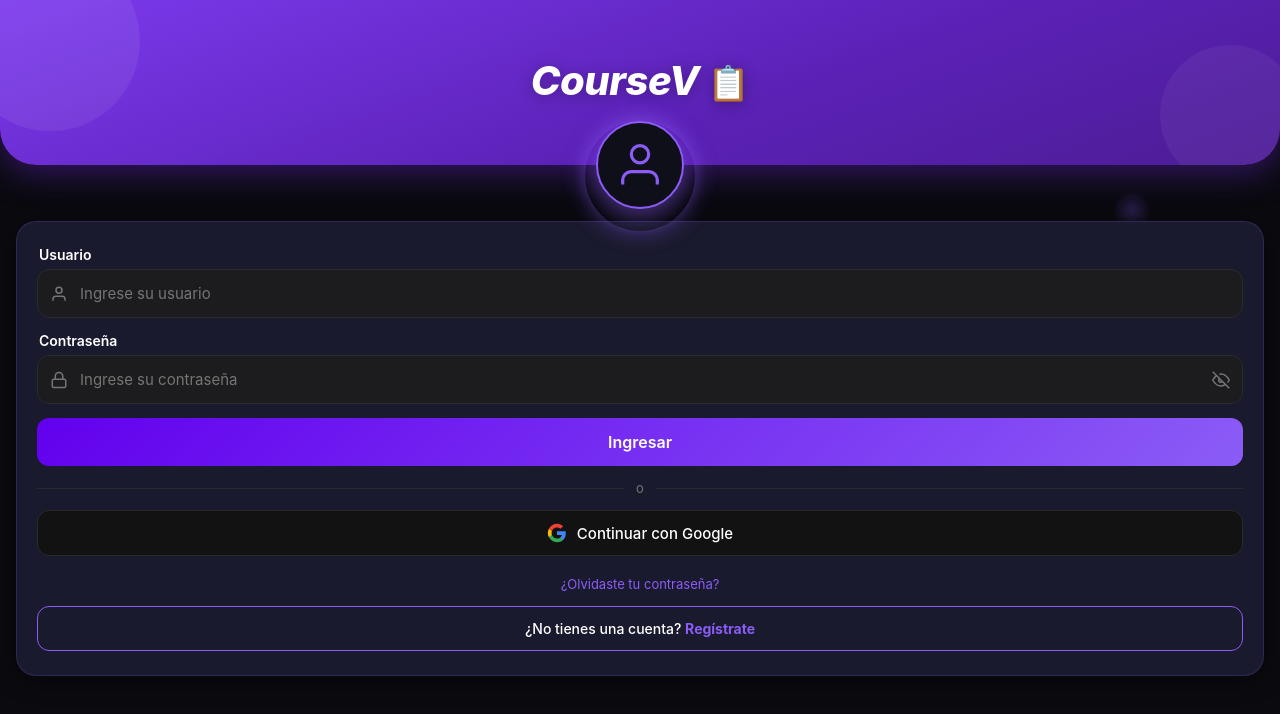
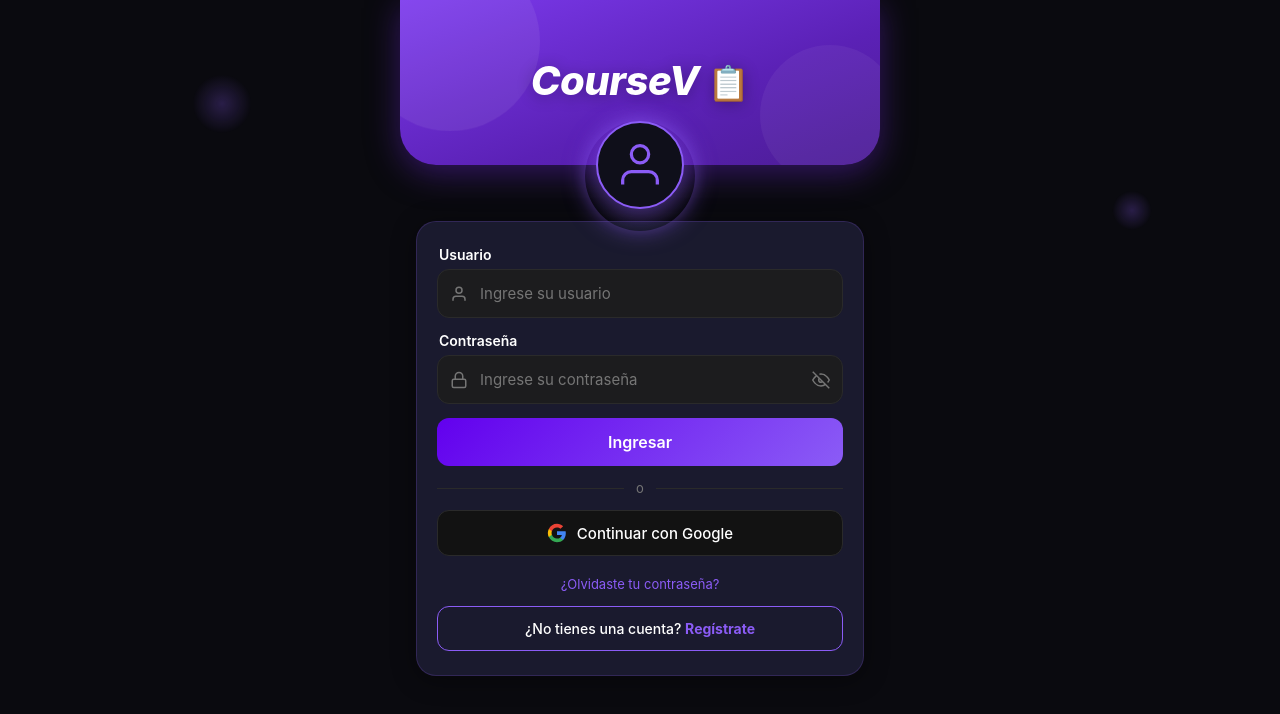
Before and after one commit to Jesuh02/coursev_web_frontend, a Vue app: page /login in a window 1280 px wide. Shown: the top 714 px of the page. Built offline with nearby package versions, Linux system fonts and the light colour scheme; no server answers.

Commit message:
Actualizacion en el login
Se ajusto el ancho de los componentes del Login para mejor visualizacion

```diff
--- a/src/ui/features/auth/LoginView.vue
+++ b/src/ui/features/auth/LoginView.vue
@@ -4,6 +4,7 @@
       <div v-for="i in 3" :key="i" class="particle" :style="particleStyle(i)"></div>
     </div>
 
+    <div class="login-wrapper">
     <div class="login-header">
       <div class="header-content">
         <h1 class="brand">CourseV <span class="brand-emoji">📋</span></h1>
@@ -63,6 +64,7 @@
     />
 
     <ForgotPasswordDialog v-if="showForgotPassword" @close="showForgotPassword = false" />
+    </div><!-- /login-wrapper -->
   </div>
 </template>
 
@@ -256,6 +258,16 @@ function particleStyle(i: number) {
   background: var(--bg-secondary);
   overflow-y: auto;
   position: relative;
+  display: flex;
+  justify-content: center;
+}
+
+.login-wrapper {
+  width: 100%;
+  max-width: 480px;
+  position: relative;
+  z-index: 1;
+  align-self: flex-start;
 }
 
 /* ── Partículas flotantes ── */
```
